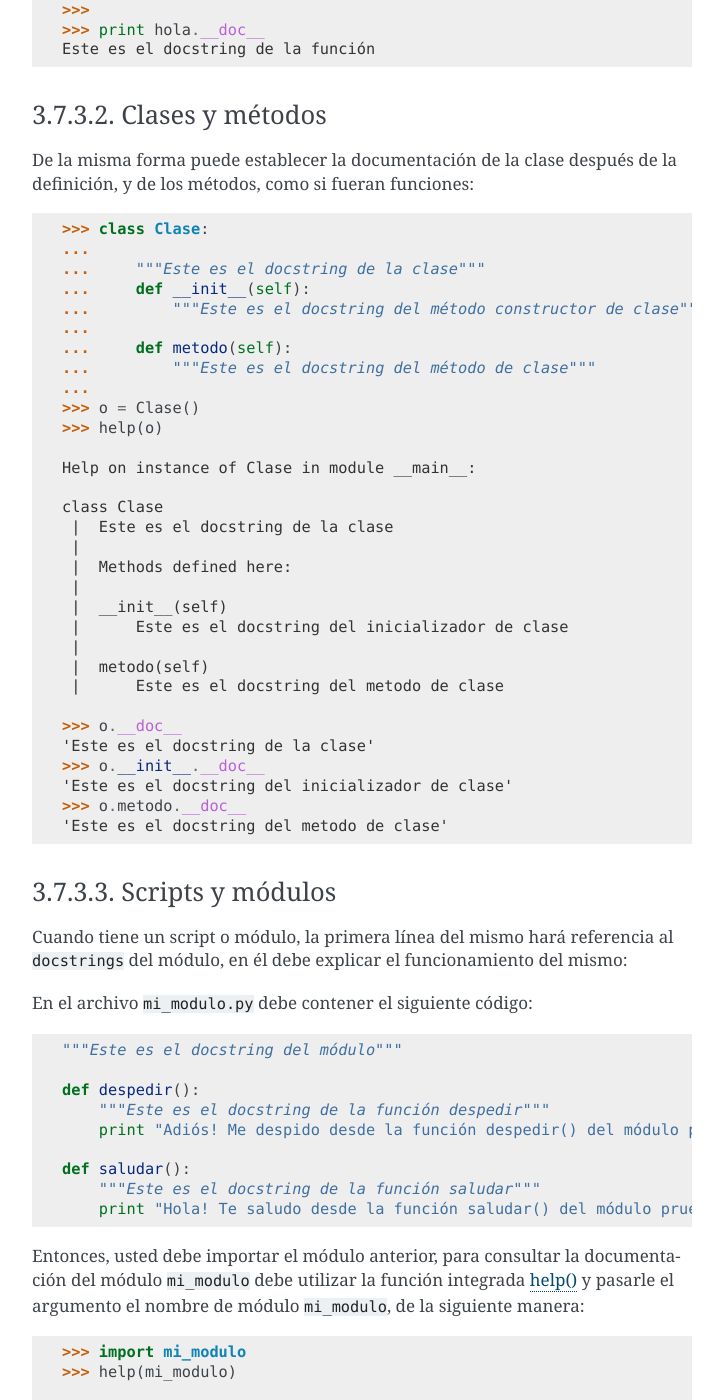
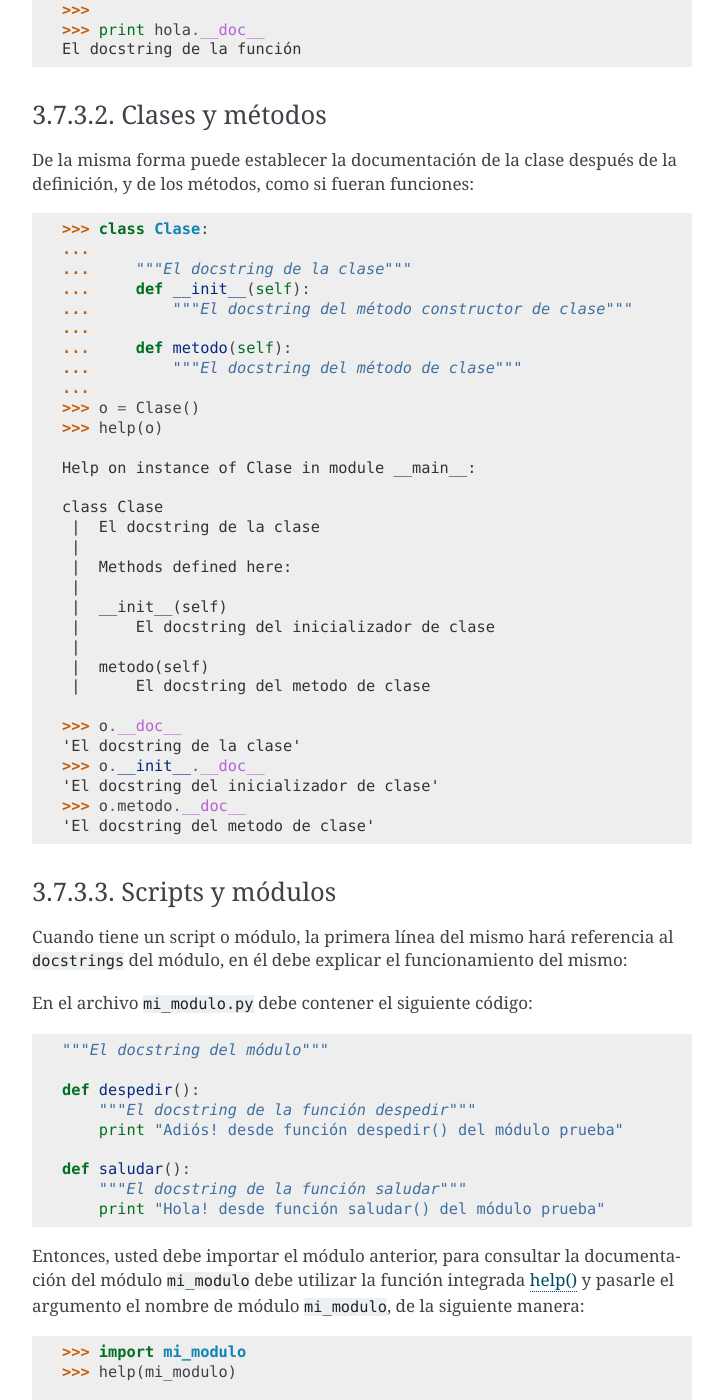
Before and after one commit to macagua/entrenamiento.python_basico, a Sphinx documentation site: the page built from source/leccion3/tipo_cadenas.rst, in a window 1280 px wide and 1400 px high, scrolled down 4341 px. Shown: the whole window, without its empty margins (388-1111 px from the left). Built offline with Sphinx 7.4.7, drawn with Linux system fonts in a browser that asks for light colours; some of the changed text lies outside the part shown.

Commit message:
Agregar mejoras en el codigo de tipo cadenas

```diff
--- a/source/leccion3/tipo_cadenas.rst
+++ b/source/leccion3/tipo_cadenas.rst
@@ -226,7 +226,7 @@ de la declaración.
 ::
 
     >>> def hola(arg):
-    ...     """Este es el docstring de la función"""
+    ...     """El docstring de la función"""
     ...     print "Hola", arg, "!"
     ...
     >>> hola("Plone")
@@ -243,11 +243,11 @@ objeto de función ``hola``:
     Help on function hola in module __main__:
 
     hola(arg)
-        Este es el docstring de la función
+        El docstring de la función
 
     >>>
     >>> print hola.__doc__
-    Este es el docstring de la función
+    El docstring de la función
 
 
 Clases y métodos
@@ -260,12 +260,12 @@ definición, y de los métodos, como si fueran funciones:
 
     >>> class Clase:
     ...
-    ...     """Este es el docstring de la clase"""
+    ...     """El docstring de la clase"""
     ...     def __init__(self):
-    ...         """Este es el docstring del método constructor de clase"""
+    ...         """El docstring del método constructor de clase"""
     ...
     ...     def metodo(self):
-    ...         """Este es el docstring del método de clase"""
+    ...         """El docstring del método de clase"""
     ...
     >>> o = Clase()
     >>> help(o)
@@ -273,22 +273,22 @@ definición, y de los métodos, como si fueran funciones:
     Help on instance of Clase in module __main__:
 
     class Clase
-     |  Este es el docstring de la clase
+     |  El docstring de la clase
      |
      |  Methods defined here:
      |
      |  __init__(self)
-     |      Este es el docstring del inicializador de clase
+     |      El docstring del inicializador de clase
      |
      |  metodo(self)
-     |      Este es el docstring del metodo de clase
+     |      El docstring del metodo de clase
 
     >>> o.__doc__
-    'Este es el docstring de la clase'
+    'El docstring de la clase'
     >>> o.__init__.__doc__
-    'Este es el docstring del inicializador de clase'
+    'El docstring del inicializador de clase'
     >>> o.metodo.__doc__
-    'Este es el docstring del metodo de clase'
+    'El docstring del metodo de clase'
 
 
 Scripts y módulos
@@ -301,15 +301,15 @@ En el archivo ``mi_modulo.py`` debe contener el siguiente código:
 
 ::
 
-    """Este es el docstring del módulo"""
+    """El docstring del módulo"""
 
     def despedir():
-        """Este es el docstring de la función despedir"""
-        print "Adiós! Me despido desde la función despedir() del módulo prueba"
+        """El docstring de la función despedir"""
+        print "Adiós! desde función despedir() del módulo prueba"
 
     def saludar():
-        """Este es el docstring de la función saludar"""
-        print "Hola! Te saludo desde la función saludar() del módulo prueba"
+        """El docstring de la función saludar"""
+        print "Hola! desde función saludar() del módulo prueba"
 
 
 Entonces, usted debe importar el módulo anterior, para consultar la documentación
@@ -325,12 +325,12 @@ del módulo ``mi_modulo`` debe utilizar la función integrada
     Help on module mi_modulo:
 
     NAME
-        mi_modulo - Este es el docstring del módulo
+        mi_modulo - El docstring del módulo
     FUNCTIONS
         despedir()
-            Este es el docstring de la función despedir
+            El docstring de la función despedir
         saludar()
-            Este es el docstring de la función saludar
+            El docstring de la función saludar
 
 También puede consultar la documentación de la función ``despedir()`` dentro del
 módulo ``mi_modulo``, usando la función integrada :ref:`help() <python_fun_help>`
@@ -344,7 +344,7 @@ y pasarle el argumento el formato *nombre_modulo.nombre_funcion*, es decir,
     Help on function despedir in module mi_modulo:
 
     despedir()
-        Este es el docstring de la función despedir
+        El docstring de la función despedir
 
 Opcionalmente , usted puede listar las variables y funciones del módulo con la función
 ``dir()``, de la siguiente manera:
@@ -371,7 +371,7 @@ valores:
     >>> print mi_modulo.__name__     # Nombre del módulo
     'mi_modulo'
     >>> print mi_modulo.__doc__      # Docstring del módulo
-    'Este es el docstring del módulo'
+    'El docstring del módulo'
     >>> print mi_modulo.__package__  # Nombre del paquete del módulo
 
 
```
Also changed, not shown: other parts of source/leccion3/tipo_cadenas.rst (+2 -2 lines).
